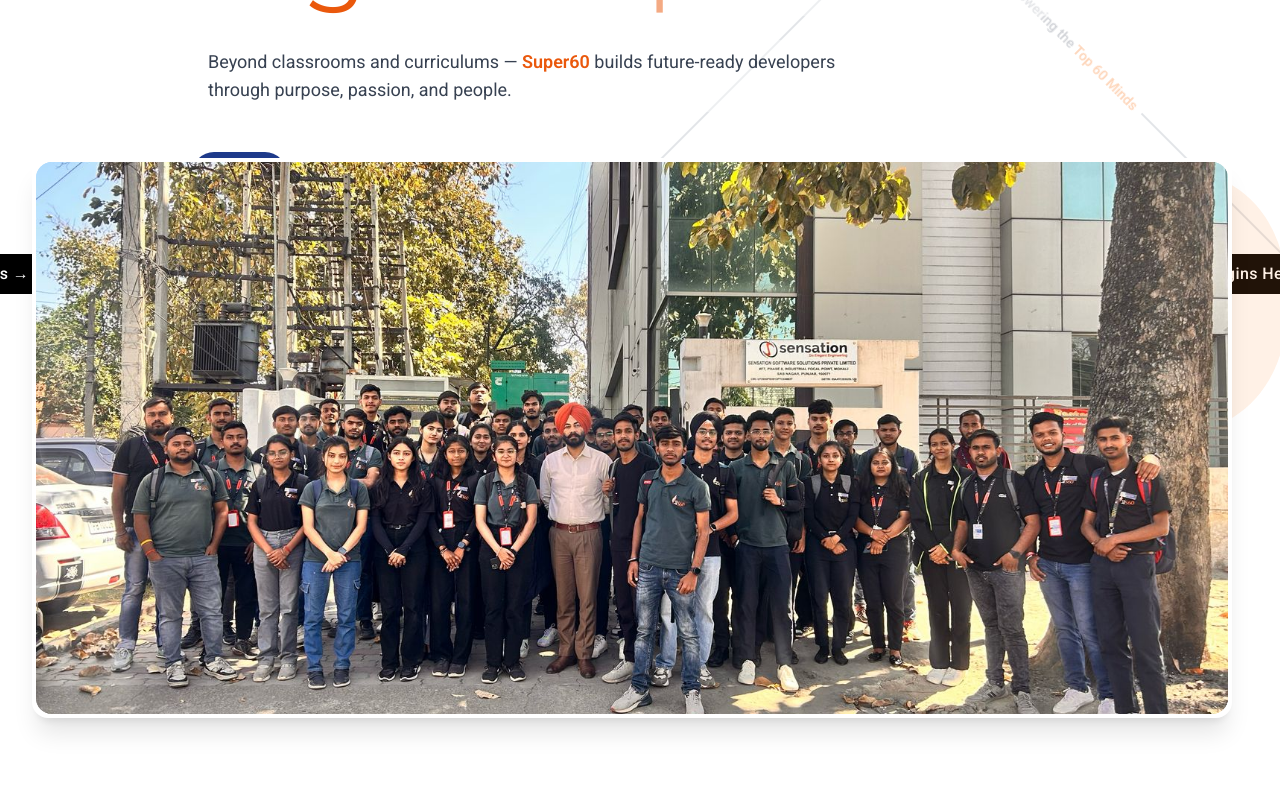
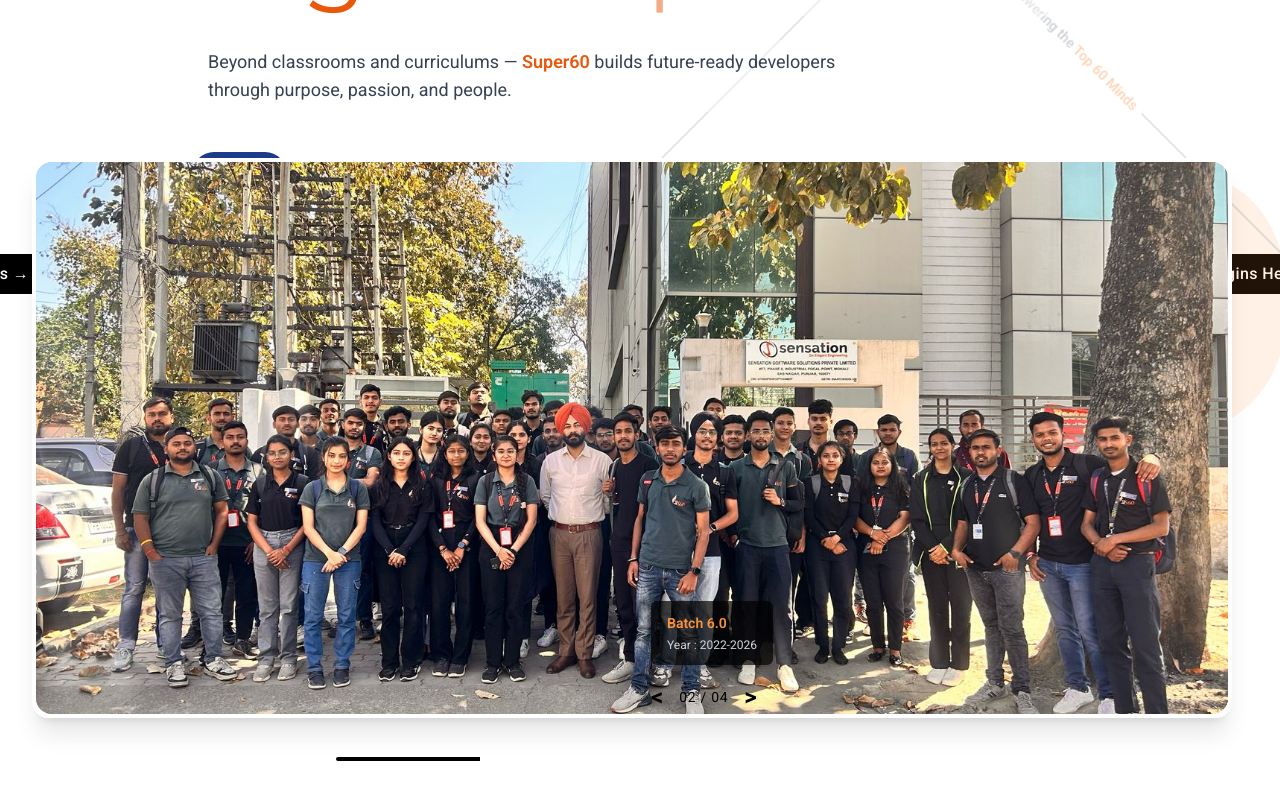
Before and after one commit to Uditkrpathak/Super_60, a React (Vite) app in the folder Frontend/: page / in a window 1280 px wide. Shown: the part 546-1346 px from the top of the page. Built offline with nearby package versions, Linux system fonts and the light colour scheme.

Commit message:
Home Crousal changes

```diff
--- a/Frontend/src/Components/Home_Components/Carousal.jsx
+++ b/Frontend/src/Components/Home_Components/Carousal.jsx
@@ -1,12 +1,26 @@
 import { useState, useEffect, useRef } from "react";
+import { motion } from "framer-motion";
 import photo1 from '../../assets/Photo.jpg';
 
+const images = [photo1, photo1, photo1, photo1];
 
-const images = [
-  photo1,
-  photo1,
-  photo1,
-  photo1
+const carouselTexts = [
+  {
+    title: "Batch 5.0",
+    description: "Year : 2021-2025"
+  },
+  {
+    title: "Batch 6.0",
+    description: "Year : 2022-2026"
+  },
+  {
+    title: "Batch 7.0",
+    description: "Year : 2023-2027"
+  },
+  {
+    title: "Batch 8.0",
+    description: "Year : 2024-2028"
+  }
 ];
 
 const rollingText =
@@ -24,36 +38,43 @@ const Carousel = () => {
   }, []);
 
   return (
-    <section className="relative h-[48rem]  overflow-visible  flex items-start">
-
-      <div className="absolute top-0 left-0 w-full bg-black text-white py-2 overflow-hidden whitespace-nowrap">
+    <section className="relative h-[48rem] overflow-visible flex items-start">
+      {/* Rolling marquee text */}
+      <div className="absolute -z-10 top-0 left-0 w-full bg-black text-white py-2 overflow-hidden whitespace-nowrap">
         <div className="animate-marquee text-sm sm:text-base font-medium tracking-wide">
           {rollingText.repeat(10)}
         </div>
       </div>
 
+      {/* Keyframes style */}
       <style>{`
         @keyframes marquee {
-          0% {
-            transform: translateX(0);
+          0% { transform: translateX(0); }
+          100% { transform: translateX(-100%); }
         }
-          100% {
-            transform: translateX(-100%);
-          }
-        }
-
         .animate-marquee {
           display: inline-block;
           white-space: nowrap;
-          animation: marquee 50s linear infinite; // <-- Slower speed (was 30s)
+          animation: marquee 50s linear infinite;
+        }
+        .carousel-img-current {
+          opacity: 1;
+          transition: opacity 0.7s;
+        }
+        .carousel-img-next-slide {
+          animation: slideInRight 0.7s cubic-bezier(.77,0,.18,1);
+          opacity: 1;
+        }
+        @keyframes slideInRight {
+          0% { transform: translateX(-100%); }
+          100% { transform: translateX(0); }
         }
       `}</style>
-      {/* Small Carousel Image on the left, raised up */}
+      <div className="relative w-[75%] h-[66%] flex items-center justify-center">
+      {/* Image container */}
         <div className="absolute -top-24 left-8 w-[75rem] h-[35rem] z-20 shadow-xl overflow-hidden border-4 border-white bg-white rounded-2xl" style={{ perspective: "1200px" }}>
           {images.map((src, index) => {
-          // Show current and next image only
             if (index === currentIndex) {
-            // Current image stays in place
               return (
                 <img
                   key={index}
@@ -65,7 +86,6 @@ const Carousel = () => {
                 />
               );
             }
-          // Next image slides in from left to right
             if (index === (currentIndex + 1) % images.length) {
               return (
                 <img
@@ -80,52 +100,58 @@ const Carousel = () => {
             }
             return null;
           })}
+
           </div>
 
-      <style>{`
-        .carousel-img-hidden {
-          opacity: 0;
-          pointer-events: none;
-          transform: translateX(100%);
-          transition: transform 0.7s cubic-bezier(.77,0,.18,1), opacity 0.5s;
+          {/* Bottom-right corner info block */}
+          <div className="absolute w-[285px] bottom-12 right-6 flex flex-col items-start text-left gap-4 z-40">
+            {/* Title + Description */}
+              <motion.div
+                key={currentIndex}
+                initial={{ opacity: 0, x: 20 }}
+                animate={{ opacity: 1, x: 0 }}
+                exit={{ opacity: 0, x: -20 }}
+                transition={{ duration: 0.6 }}
+                className="bg-black bg-opacity-70 text-white px-4 py-3 rounded-md shadow-md max-w-xs"
+              >
+                <h3 className="text-sm text-orange-400 font-semibold">{carouselTexts[currentIndex].title}</h3>
+                <p className="text-xs text-gray-300 mt-1">{carouselTexts[currentIndex].description}</p>
+              </motion.div>
+
+              {/* Navigation & progress */}
+              <div className="flex flex-col items-end gap-2">
+                <div className="flex items-center gap-4 text-black">
+                  <button
+                    onClick={() =>
+                      setCurrentIndex((prev) => (prev - 1 + images.length) % images.length)
                     }
-        .carousel-img-active {
-          opacity: 1;
-          pointer-events: auto;
-          transform: translateX(0);
-          transition: transform 0.7s cubic-bezier(.77,0,.18,1), opacity 0.5s;
+                    className="text-2xl font-bold hover:opacity-70"
+                  >
+                    &lt;
+                  </button>
+
+                  <span className="text-sm tracking-wider">
+                    {String(currentIndex + 1).padStart(2, "0")} / {String(images.length).padStart(2, "0")}
+                  </span>
+
+                  <button
+                    onClick={() =>
+                      setCurrentIndex((prev) => (prev + 1) % images.length)
                     }
-        .carousel-img-prev {
-          opacity: 0;
-          pointer-events: none;
-          transform: translateX(-100%);
-          transition: transform 0.7s cubic-bezier(.77,0,.18,1), opacity 0.5s;
-        }
-        .carousel-img-next {
-          opacity: 0;
-          pointer-events: none;
-          transform: translateX(100%);
-          transition: transform 0.7s cubic-bezier(.77,0,.18,1), opacity 0.5s;
-        }
-        .carousel-img-current {
-          opacity: 1;
-          transition: opacity 0.7s;
-        }
-        .carousel-img-next-slide {
-          animation: slideInRight 0.7s cubic-bezier(.77,0,.18,1);
-          opacity: 1;
-        }
-        @keyframes slideInRight {
-          0% {
-            transform: translateX(-100%);
-          }
-          100% {
-            transform: translateX(0%);
-          }
-        }
-      `}</style>
-      {/* Rolling Text Bar */}
-
+                    className="text-2xl font-bold hover:opacity-70"
+                  >
+                    &gt;
+                  </button>
+                </div>
+              </div>
+        </div>
+          <div className=" absolute w-[30%] h-1 bottom-0  bg-white/30 rounded-full overflow-hidden">
+                <div
+                  className="h-full bg-black transition-all duration-500"
+                  style={{ width: `${((currentIndex + 1) / images.length) * 100}%` }}
+                />
+          </div>
+      </div>
     </section>
   );
 };
```
Lines whose indentation alone changed are shown as unchanged.
